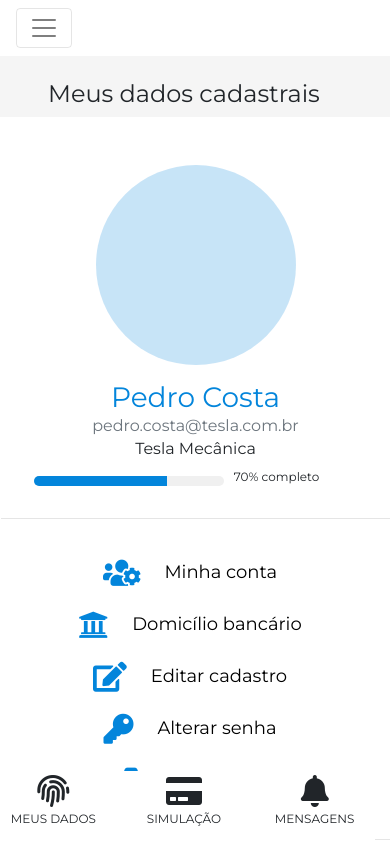
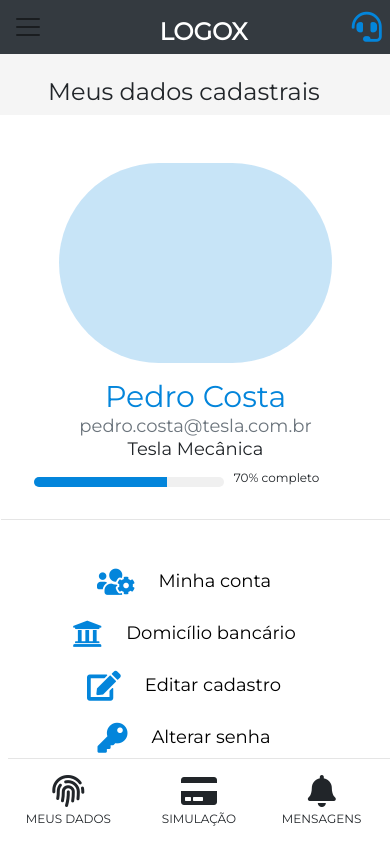
Before and after one commit to anddMF/Estudo-VueJs, a Vue app: page / in a window 390 px wide. Shown: the top 844 px of the page. Built offline with nearby package versions, Linux system fonts and the light colour scheme.

Commit message:
Finalização de ajustes no responsivo
Criação de outro componente para perfil

```diff
--- a/public/index.html
+++ b/public/index.html
@@ -10,8 +10,6 @@
 </head>
 
 <body>
-
-
   <noscript>
     <strong>We're sorry but cadastro-vue doesn't work properly without JavaScript enabled. Please enable it to continue.</strong>
   </noscript>
--- a/src/App.vue
+++ b/src/App.vue
@@ -9,6 +9,7 @@ import Layout from './components/Layout.vue'
 import Formulario from './components/Formulario.vue'
 import MenuBase from './components/MenuBase.vue'
 import MenuTop from './components/MenuTop.vue'
+import Perfil from './components/Perfil.vue'
 
 export default {
   name: 'app',
@@ -16,7 +17,8 @@ export default {
     Layout,
     Formulario,
     MenuBase,
-    MenuTop
+    MenuTop,
+    Perfil
   },
   data() {
 
--- a/src/components/Layout.vue
+++ b/src/components/Layout.vue
@@ -5,110 +5,19 @@
 
     <div class="row">
       <!-- PRIMEIRO CARD -->
-      <div class="ml-md-5 mb-3 pl-3 col-md-3 bg-white" style="overflow: hidden;">
-        <div class="row">
-          <div class="col-md-12">
-            <div class="mt-5 mb-3 elipse mx-auto"></div>
-          </div>
-        </div>
-
-        <!-- DADOS -->
-        <div class="text-center linha col-md-12">
-          <h3 class="" style="color:#0385db;">Pedro Costa</h3>
-          <div class="row">
-            <p class="text-muted mx-auto">pedro.costa@tesla.com.br</p>
-          </div>
-          <div class="row">
-            <p class="mx-auto">Tesla Mecânica</p>
-          </div>
-        </div>
-
-        <div class="form-row">
-          <div class="col-1"></div>
-          <div class="col-6 mt-2 text-center mx-auto">
-            <div class="progress w-100 progresso-fundo" style="height: 10px;">
-              <div class="progress-bar progress-bar progresso" role="progressbar" aria-valuenow="25" aria-valuemin="0" aria-valuemax="100"></div>
-            </div>
-          </div>
-          <div class="col-5">
-            <p style="font-size:12px;">70% completo</p>
-          </div>
-        </div>
-        <!-- /DADOS -->
-        <hr>
-        <!-- MENU -->
-        <div class="col-md-12 col-xs-12 pt-3 pb-3 pl-1">
-          <div class="row mb-2 ">
-            <div class="col-md-10 col-sm-12 col-xs-12 mx-auto">
-              <div class="form-row">
-                <button class="btn mx-auto menus btn-block">
-                  <i class="fa fa-users-cog align-middle icone mr-4"></i>Minha conta</button>
-              </div>
-            </div>
-          </div>
-          <div class="row  mb-2 ">
-            <div class="col-md-10 col-sm-12 col-xs-12 mx-auto">
-              <div class="row">
-                <button class="btn mx-auto menus btn-block">
-                  <i class="fa fa-university icone align-middle mr-4"></i>Domicílio bancário</button>
-              </div>
-            </div>
-          </div>
-
-          <div class="row  mb-2 ">
-            <div class="col-md-10 col-s-12 col-xs-12 mx-auto">
-              <div class="row">
-                <button class="btn mx-auto menus btn-block">
-                  <i class="fa fa-edit align-middle icone mr-4"></i>Editar cadastro</button>
-              </div>
-            </div>
-          </div>
-
-          <div class="row  mb-2 ">
-            <div class="col-md-10 col-s-12 col-xs-12 mx-auto">
-              <div class="row">
-                <button class="btn mx-auto menus btn-block">
-                  <i class="fa fa-key align-middle icone mr-4"></i>Alterar senha</button>
-              </div>
-            </div>
-          </div>
-
-          <div class="row">
-            <div class="col-md-10 col-s-12 col-xs-12 mx-auto">
-              <div class="row">
-                <button class="btn mx-auto menus btn-block">
-                  <i class="fa fa-camera icone mr-4"></i>Editar foto</button>
-              </div>
-            </div>
-          </div>
-        </div>
-        <!-- /MENU -->
-        <hr>
-        <div class="col-md-12 mt-4">
-          <div class="row ">
-            <h6 class="mx-auto">
-              <i class="fa fa-headset icone "></i>
-              <b class="ml-1" style="color:#0385db">Dúvidas? Fale conosco</b>
-            </h6>
-          </div>
-        </div>
-        <div class="text-center linha col-md-12">
-          <h5>
-            <b>0800.942.1835</b>
-          </h5>
-          <div class="row">
-            <h5 class="mx-auto">11 3078.0876</h5>
-          </div>
-          <div class="row">
-            <h5 class="mx-auto">11 3078.0914</h5>
-          </div>
-        </div>
+      <div class="ml-md-5 ml-sm-1 col-12 mb-3 pl-3 col-md-3 bg-white primeiro">
+        <Perfil/>
+        <br>
+        <br>
+        <br>
       </div>
       <!-- /PRIMEIRO CARD -->
 
       <!-- SEGUNDO CARD -->
-      <div class="col-md-8 pt-2 pl-3 ml-md-4 ml-sm-2s ml-xs-1 bg-white">
 
+      <div class="segundo col-md-8 pt-2 pl-3 d-bock ml-md-4 ml-sm-2s ml-xs-1 frm bg-white">
+
+        <div class="scrolling-wrapper">
           <input class="tinput" id="tab1" type="radio" name="tabs" checked>
           <label class="tlabel" for="tab1">Minha conta</label>
 
@@ -122,10 +31,10 @@
           <label class="tlabel" for="tab4">Alterar senha</label>
 
           <input class="tinput" id="tab5" type="radio" name="tabs">
-        <label class="tlabel" for="tab4">Editar foto</label>
-
+          <label class="tlabel" for="tab5">Editar foto</label>
+        </div>
         <!-- FORMULÁRIO -->
-        <section class="tsection pl-3 pr-2" id="content1">
+        <section class="pl-3 pr-2" id="content1">
           <h3>
             <b>Minha conta</b>
           </h3>
@@ -181,12 +90,11 @@
         <br>
         <br>
       </div>
-
+    </div>
     <!-- NAV TABS -->
     <MenuBase/>
     <!-- /NAV TABS -->
     <!-- /SEGUNDO CARD -->
-    </div>
   </div>
 
 </template>
@@ -194,17 +102,21 @@
 <script>
 import Formulario from "./Formulario.vue";
 import MenuBase from "./MenuBase.vue";
-import MenuTop from "./MenuTop.vue"
+import MenuTop from "./MenuTop.vue";
+import Perfil from "./Perfil.vue"
 export default {
   name: "Layout",
   components: {
     Formulario,
     MenuBase,
-    MenuTop
+    MenuTop,
+    Perfil
   },
   props: {},
   data() {
     return {
+        mostrarform: true,
+        teste: false,
       select: [
         { segmento: "Beleza" },
         { segmento: "Alimentação" },
--- a/src/components/MenuBase.vue
+++ b/src/components/MenuBase.vue
@@ -1,17 +1,18 @@
 <template>
-        <nav class="pl-2 navbar2 bottom-tab d-none pt-1">
+        <nav class="pl-2 navbar2 bottom-tab d-none pt-1" >
+            <hr class="mt-0">
             <div class="form-row">
                 <div class="col-4 text-center" style="float:left">
                     <i class="fa fa-fingerprint fa-2x"></i>
-                    <p class="termos">MEUS DADOS</p>
+                    <p class="termos fonte">MEUS DADOS</p>
                 </div>
                 <div class="col-4 text-center" style="border-right-width: 2px; border-color: black">
                     <i class="fa fa-credit-card fa-2x"></i>
-                    <p class="termos">SIMULAÇÃO</p>
+                    <p class="termos fonte">SIMULAÇÃO</p>
                 </div>
-                <div class="col-4 text-center">
+                <div class="col-4 text-center" style="margin-left: -8px;">
                     <i class="fa fa-bell fa-2x"></i>
-                    <p class="termos">MENSAGENS</p>
+                    <p class="termos " style="font-size:12px">MENSAGENS</p>
                 </div>
             </div>
         </nav>
@@ -23,6 +24,8 @@ export default {
 }
 </script>
 
-<style src="./style.css">
-
+<style src="./style.css" scoped>
+/* .fonte{
+    font-size: 7px !important;
+} */
 </style>
--- a/src/components/MenuTop.vue
+++ b/src/components/MenuTop.vue
@@ -1,21 +1,29 @@
 <template>
 <nav class="navbar navbar-expand-lg navbar-light bg-white">
 
-  <button class="navbar-toggler" type="button" data-toggle="collapse" data-target="#navbarSupportedContent" aria-controls="navbarSupportedContent" aria-expanded="false" aria-label="Toggle navigation">
-    <span class="navbar-toggler-icon"></span>
+  <button class="navbar-toggler" type="button" style="border:none" data-toggle="collapse" data-target="#navbarSupportedContent" aria-controls="navbarSupportedContent" aria-expanded="false" aria-label="Toggle navigation">
+    <span class="navbar-toggler-icon "></span>
   </button>
+
+    <h4 class="mx-auto linha mt-3 navmob" style="color: white;"><b>LOGOX</b></h4> <i class="fa fa-headset icone navmob"></i>
 
   <div class="collapse navbar-collapse" id="navbarSupportedContent">
     <ul class="navbar-nav mr-auto">
       <li class="nav-item ">
         <button class="btn mx-auto menus btn-block">
-                  <i class="fa fa-search align-middle icone mr-4"></i>Buscar</button>
+            <i class="fa fa-search align-middle icone mr-4"></i>Buscar</button>
       </li>
 
     </ul>
-    <form class="form-inline my-2 my-lg-0">
-        <button class="btn mx-auto menus btn-block">
+    <form class="form-inline my-2 my-lg-0 pr-2">
+        <div class="row">
+        <button class="btn mx-auto menus ">
             Meu perfil<i class="fa fa-angle-down align-middle icone ml-4"></i></button>
+        <i class="fa fa-user-circle icone mx-auto my-2 ml-5 mr-3"></i>
+        <button style="border:none; background-color: transparent">
+        <i class="fa fa-bell icone my-2 ml-3"></i><span class="badge badge-primary">4</span>
+        </button>
+        </div>
     </form>
   </div>
 </nav>
@@ -28,6 +36,6 @@ export default {
 }
 </script>
 
-<style>
+<style src="./style.css" scoped>
 
 </style>
--- /dev/null
+++ b/src/components/Perfil.vue
@@ -0,0 +1,113 @@
+<template>
+    <div>
+        <div class="row">
+          <div class="col-md-12">
+            <div class="mt-5 mb-3 elipse mx-auto"></div>
+          </div>
+        </div>
+
+        <!-- DADOS -->
+        <div class="text-center linha col-md-12">
+          <h3 class="" style="color:#0385db;">Pedro Costa</h3>
+          <div class="row">
+            <p class="text-muted mx-auto">pedro.costa@tesla.com.br</p>
+          </div>
+          <div class="row">
+            <p class="mx-auto">Tesla Mecânica</p>
+          </div>
+        </div>
+
+        <div class="form-row">
+          <div class="col-1"></div>
+          <div class="col-6 mt-2 text-center mx-auto">
+            <div class="progress w-100 progresso-fundo" style="height: 10px;">
+              <div class="progress-bar progress-bar progresso" role="progressbar" aria-valuenow="25" aria-valuemin="0" aria-valuemax="100"></div>
+            </div>
+          </div>
+          <div class="col-5">
+            <p style="font-size:12px;">70% completo</p>
+          </div>
+        </div>
+        <!-- /DADOS -->
+        <hr>
+        <!-- MENU -->
+        <div class="col-md-12 col-xs-12 pt-3 pb-3 pl-1 botoes mb-4">
+          <div class="row mb-2 ">
+            <div class="col-md-10 col-sm-12 col-xs-12 mx-auto">
+              <div class="form-row">
+                <button class="btn btnm mx-auto menus abrir2 btn-block">
+                  <i class="fa fa-users-cog align-middle icone mr-4"></i>Minha conta</button>
+                <!-- ATIVAR FORM CELULAR -->
+                <button class="btn btnm mx-auto menus btn-block abrir d-none" v-on:click="mostrarform = true">
+                  <i class="fa fa-users-cog align-middle icone mr-4"></i>Minha conta</button>
+              </div>
+            </div>
+          </div>
+          <div class="row  mb-2 ">
+            <div class="col-md-10 col-sm-12 col-xs-12 mx-auto">
+              <div class="row">
+                <button class="btn btnm mx-auto menus btn-block">
+                  <i class="fa fa-university icone align-middle mr-4"></i>Domicílio bancário</button>
+              </div>
+            </div>
+          </div>
+
+          <div class="row  mb-2 ">
+            <div class="col-md-10 col-s-12 col-xs-12 mx-auto">
+              <div class="row">
+                <button class="btn btnm mx-auto menus btn-block">
+                  <i class="fa fa-edit align-middle icone mr-4"></i>Editar cadastro</button>
+              </div>
+            </div>
+          </div>
+
+          <div class="row  mb-2 ">
+            <div class="col-md-10 col-s-12 col-xs-12 mx-auto">
+              <div class="row">
+                <button class="btn btnm mx-auto menus btn-block">
+                  <i class="fa fa-key align-middle icone mr-4"></i>Alterar senha</button>
+              </div>
+            </div>
+          </div>
+
+          <div class="row">
+            <div class="col-md-10 col-s-12 col-xs-12 mx-auto">
+              <div class="row">
+                <button class="btn btnm mx-auto menus btn-block">
+                  <i class="fa fa-camera icone mr-4"></i>Editar foto</button>
+              </div>
+            </div>
+          </div>
+        </div>
+        <!-- /MENU -->
+        <hr>
+        <div class="col-md-12 mt-4">
+          <div class="row ">
+            <h6 class="mx-auto">
+              <i class="fa fa-headset icone "></i>
+              <b class="ml-1" style="color:#0385db">Dúvidas? Fale conosco</b>
+            </h6>
+          </div>
+        </div>
+        <div class="text-center linha col-md-12">
+          <h5>
+            <b>0800.942.1835</b>
+          </h5>
+          <div class="row">
+            <h5 class="mx-auto">11 3078.0876</h5>
+          </div>
+          <div class="row">
+            <h5 class="mx-auto">11 3078.0914</h5>
+          </div>
+        </div>
+    </div>
+</template>
+<script>
+export default {
+    name: 'Perfil'
+
+}
+</script>
+<style src="./style.css" scoped>
+
+</style>
--- a/src/components/style.css
+++ b/src/components/style.css
@@ -35,14 +35,8 @@
 .progresso-fundo{
     background-color: #f0f0f0;
     border-radius: 20px;
-
 }
 
-.scrolling-wrapper {
-  overflow-x: scroll;
-  overflow-y: hidden;
-  white-space: nowrap;
-}
 .navbar2 {
   border: 5px;
   overflow: hidden;
@@ -51,12 +45,6 @@
   bottom: 0;
   width: 100%;
 }
-
-
-/* .sombra{
-  width: 250px;
-  box-shadow: 0 4px 8px 0 rgba(0, 0, 0, 0.2), 0 6px 0px 0 rgba(0, 0, 0, 0.19);
-} */
 
 .icone{
     color:#0385db;
@@ -82,6 +70,11 @@ body{
 .tinput {
   display: none;
 }
+.btnm{
+  font-size: 16px !important;
+  padding-left: 40px;
+  text-align: start !important;
+}
 
 .tlabel {
   display: inline-block;
@@ -103,7 +96,9 @@ body{
 .tinput:checked + .tlabel {
   border-bottom: 2px solid #0385db;
 }
-
+.navmob{
+  display: none;
+}
 #tab1:checked ~ #content1,
 #tab2:checked ~ #content2,
 #tab3:checked ~ #content3,
@@ -111,7 +106,51 @@ body{
   display: block;
 }
 
-@media screen and (max-width: 650px) {
+/* TABLET CONFIG */
+@media screen and (max-width: 950px){
+  .btnm{
+    font-size: 0px !important;
+    /* width: fit-content; */
+    padding-left:50px;
+  }
+  .botoes{
+    align-content: center !important;
+  }
+  .navmob{
+    display: inherit !important;
+  }
+  .navbar{
+    background-color:#343a40 !important;
+    width: 102%;
+    padding-left:20px;
+    padding-right: 20px;
+  }
+  .scrolling-wrapper {
+    overflow-x: scroll;
+    overflow-y: hidden;
+    white-space: nowrap;
+  }
+  .segundo{
+    margin-left: 0 !important;
+    background-color: #0385db !important;
+    color: white
+  }
+  .elipse{
+    width: 70%;
+  }
+  .linha p{
+    font-size:12px;
+  }
+  .linha h3{
+    font-size:16px;
+  }
+  .genero{
+    color:white;
+  }
+
+}
+
+@media screen and (max-width: 765px) {
   .tlabel {
     font-size: 10;
   }
@@ -125,10 +164,66 @@ body{
   .menus{
     text-align: center;
   }
+  .scrolling-wrapper {
+    overflow-x: scroll;
+    overflow-y: hidden;
+    white-space: nowrap;
+  }
+  .abrir{
+    display: block !important;
+  }
+  .abrir2 {
+    display: none !important;
+  }
+  .frm{
+    display: none !important;
+  }
+  .teste{
+    display: block !important;
+    color: #0385db;
+  }
+  .navbar{
+    background-color:#343a40 !important;
+    width: 104%;
+    padding-left: 1px;
+  }
+  .btnm{
+    text-align: start !important;
+    width: 50%;
+    width: fit-content;
+    font-size: 13px !important;
+  }
+  .botoes{
+    align-content: center;
+  }
+  .navmob{
+    display: inherit;
+  }
+
+}
+@media screen and (min-width: 760){
+  .frm{
+    display: block !important;
+  }
+
 }
 
-@media screen and (max-width: 400px) {
+@media screen and (max-width: 415px) {
   .tlabel {
     padding: 15px;
   }
+  .linha p{
+    font-size:18px;
+  }
+  .linha h3{
+    font-size:30px;
+  }
+  .btnm{
+    font-size: 18px !important;
+    padding-left:0
+  }
+  .navbar{
+    width: 103%;
+    padding-left: 1px;
+  }
 }
```
Lines whose indentation alone changed are shown as unchanged.
